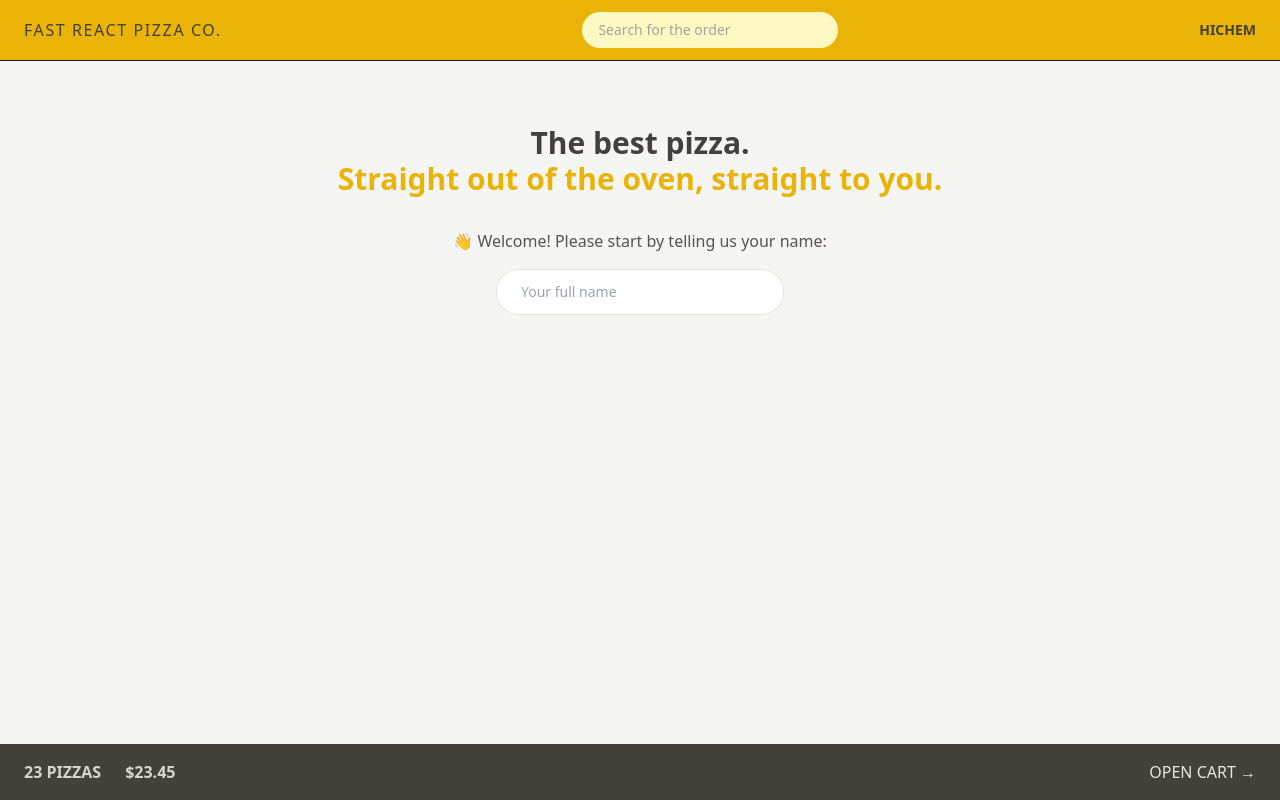
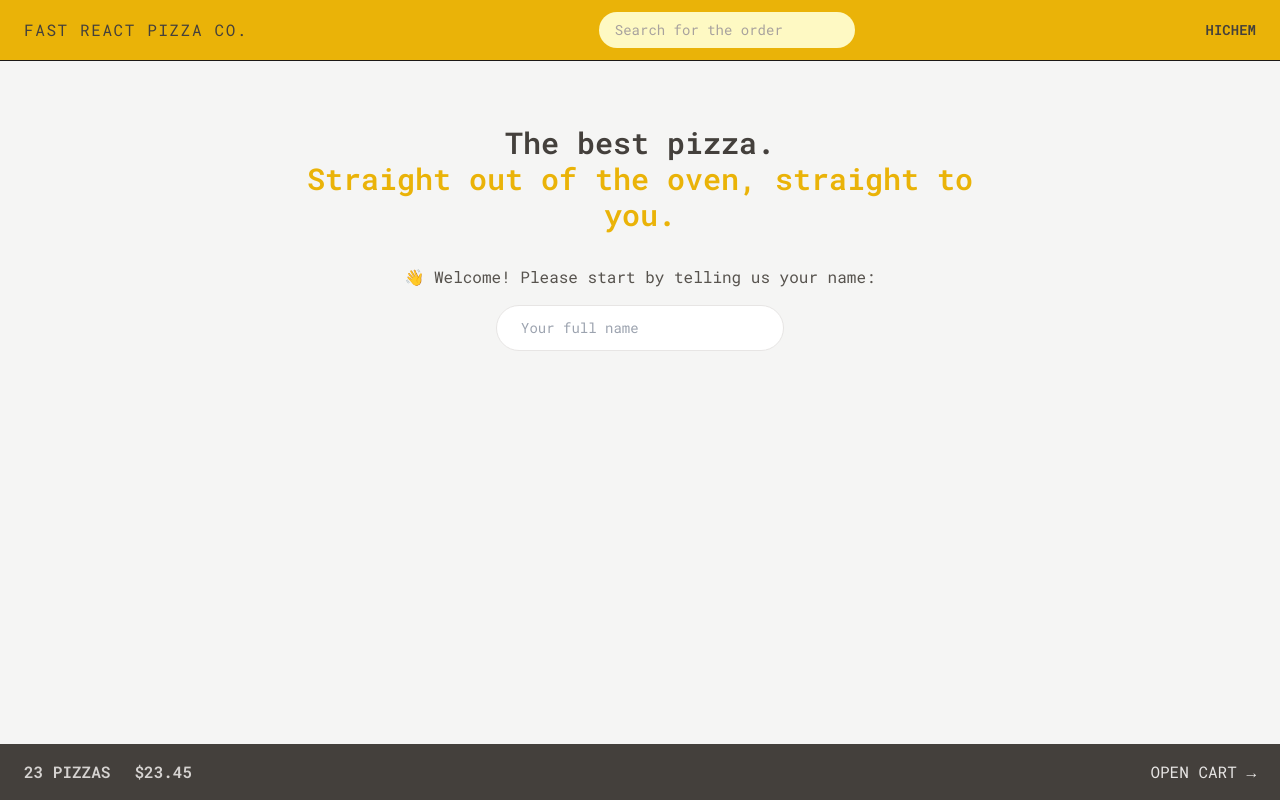
Before and after one commit to Heechem/pizza-fast, a React (Vite) app: page / in a window 1280 px wide. Built offline with nearby package versions, Linux system fonts and the light colour scheme; the HTML template or start-up script is replaced by a standard one.

Commit message:
Add new font and style menu

```diff
--- a/index.html
+++ b/index.html
@@ -3,6 +3,12 @@
   <head>
     <meta charset="UTF-8" />
     <link rel="icon" type="image/svg+xml" href="/vite.svg" />
+    <link rel="preconnect" href="https://fonts.googleapis.com" />
+    <link rel="preconnect" href="https://fonts.gstatic.com" crossorigin />
+    <link
+      href="https://fonts.googleapis.com/css2?family=Roboto+Mono:wght@300;400;500;600;700&display=swap"
+      rel="stylesheet"
+    />
     <meta name="viewport" content="width=device-width, initial-scale=1.0" />
     <title>Vite + React</title>
   </head>
--- a/src/features/menu/Menu.jsx
+++ b/src/features/menu/Menu.jsx
@@ -1,17 +1,14 @@
-import { useLoaderData } from 'react-router-dom';
-import { getMenu } from '../../services/apiRestaurant';
-import MenuItem from './MenuItem';
+import { useLoaderData } from "react-router-dom";
+import { getMenu } from "../../services/apiRestaurant";
+import MenuItem from "./MenuItem";
 
 function Menu() {
   const menu = useLoaderData();
 
   return (
-    <ul>
+    <ul className="divide-y divide-stone-200 px-2 ">
       {menu.map((pizza) => (
-        <MenuItem
-          key={pizza.id}
-          pizza={pizza}
-        />
+        <MenuItem key={pizza.id} pizza={pizza} />
       ))}
     </ul>
   );
--- a/src/features/menu/MenuItem.jsx
+++ b/src/features/menu/MenuItem.jsx
@@ -1,17 +1,14 @@
-import { formatCurrency } from '../../utilities/helpers';
+import { formatCurrency } from "../../utilities/helpers";
 
 function MenuItem({ pizza }) {
   const { id, name, unitPrice, ingredients, soldOut, imageUrl } = pizza;
 
   return (
-    <li>
-      <img
-        src={imageUrl}
-        alt={name}
-      />
+    <li className="flex gap-4">
+      <img src={imageUrl} alt={name} className="h-24" />
       <div>
         <p>{name}</p>
-        <p>{ingredients.join(', ')}</p>
+        <p>{ingredients.join(", ")}</p>
         <div>
           {!soldOut ? <p>{formatCurrency(unitPrice)}</p> : <p>Sold out</p>}
         </div>
--- a/src/ui/AppLayout.jsx
+++ b/src/ui/AppLayout.jsx
@@ -7,7 +7,7 @@ const AppLayout = () => {
   const navigation = useNavigation();
   const isLoading = navigation.state === "loading";
   return (
-    <div className="grid h-screen grid-rows-[auto_1fr_auto]">
+    <div className=" grid h-screen grid-rows-[auto_1fr_auto]">
       {isLoading && <Loader />}
 
       <Header />
--- a/src/ui/Header.jsx
+++ b/src/ui/Header.jsx
@@ -4,7 +4,7 @@ import Username from "../features/user/Username";
 
 const Header = () => {
   return (
-    <header className=" flex items-center justify-between border-b border-stone-900 bg-yellow-500 px-4 py-3 uppercase sm:px-6">
+    <header className=" flex items-center justify-between border-b border-stone-900 bg-yellow-500 px-4 py-3  uppercase sm:px-6">
       <Link to="/" className="tracking-widest">
         Fast React Pizza Co.
       </Link>
--- a/tailwind.config.js
+++ b/tailwind.config.js
@@ -1,8 +1,16 @@
 /** @type {import('tailwindcss').Config} */
 export default {
-  content: ['./index.html', './src/**/*.{js,ts,jsx,tsx}'],
+  content: ["./index.html", "./src/**/*.{js,ts,jsx,tsx}"],
   theme: {
-    extend: {},
+    fontFamily: {
+      sans: "Roboto Mono, monospace",
+    },
+
+    extend: {
+      height: {
+        screen: "100dvh",
+      },
+    },
   },
   plugins: [],
 };
```
